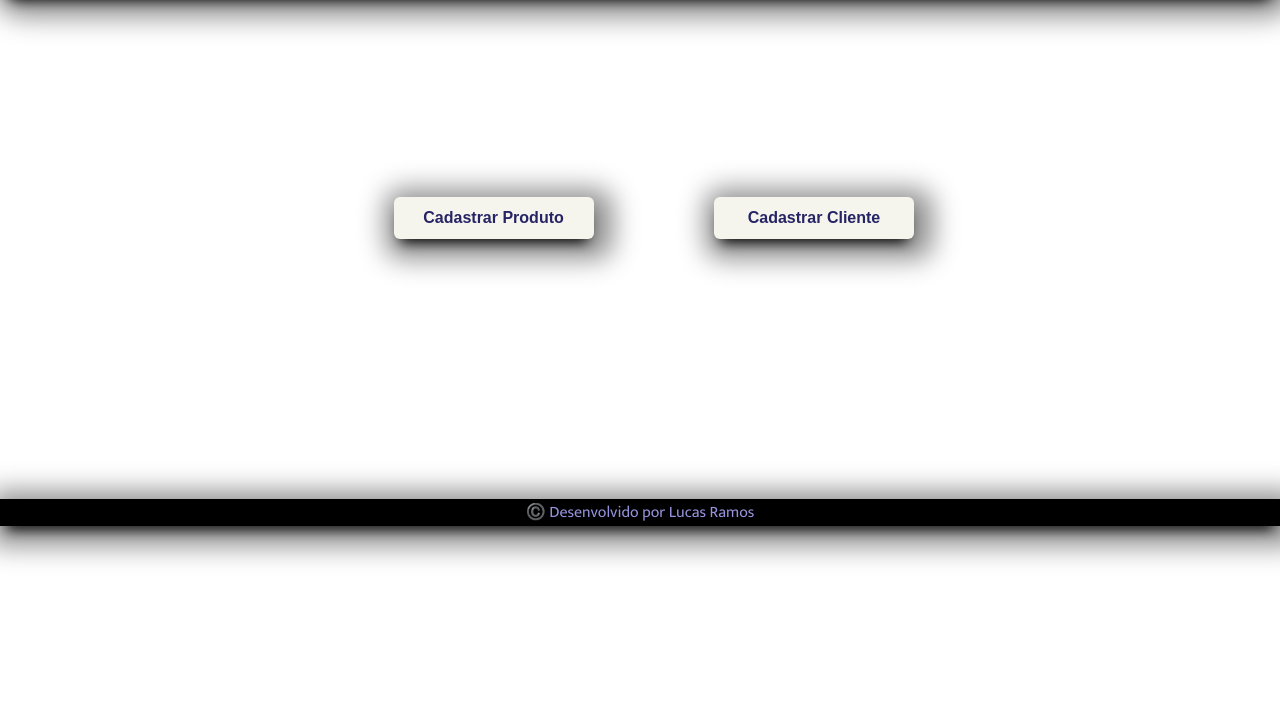
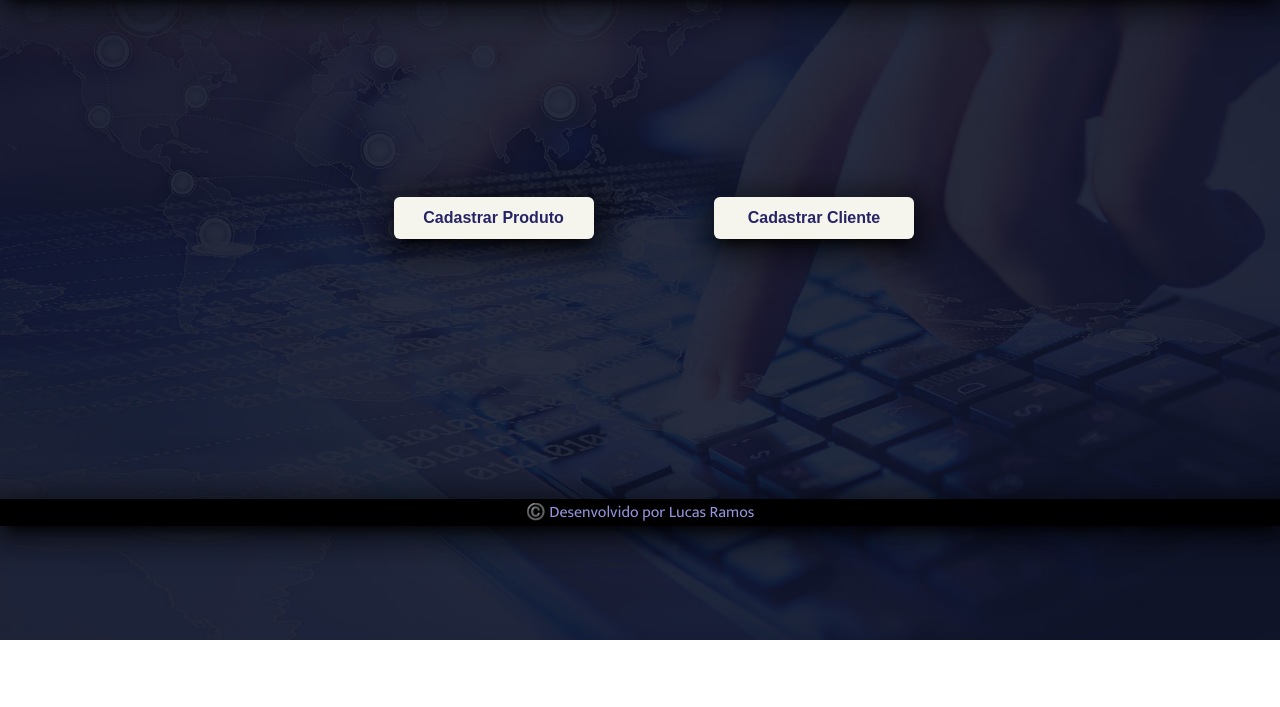
Before and after one commit to Lucaas-Ramos/GestaoCadastros, a plain HTML site: page index.html in a window 1280 px wide. Shown: the part 93-800 px from the top of the page. Drawn offline with Linux system fonts and the light colour scheme.

Commit message:
Update style.css

```diff
--- a/estilo/style.css
+++ b/estilo/style.css
@@ -7,7 +7,7 @@
 }
 
 body {
-    background: url('/Cadastro/Imagens/fundopg.jpg') no-repeat center top;
+    background: url('/Imagens/fundopg.jpg') no-repeat center top;
     background-size:cover;
     font-family: 'Mukta', sans-serif;
 
```
